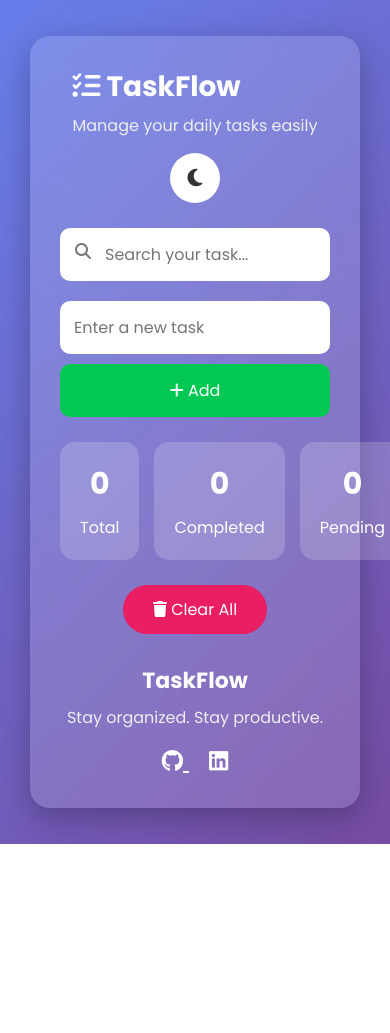
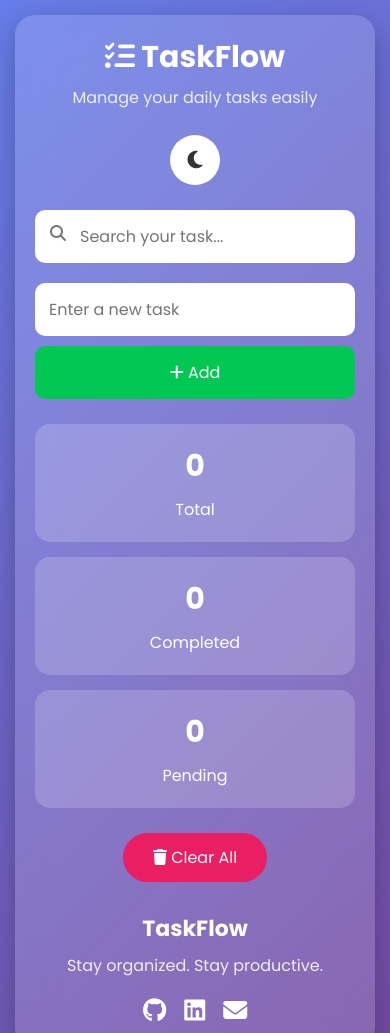
Before and after one commit to DevallaKeerthana/To_Do-List, a plain HTML site: page index.html in a window 390 px wide. Shown: the top 1033 px of the page. Before the commit the page ends 844 px from the top, so only its background shows below. Drawn offline with Linux system fonts and the light colour scheme.

Commit message:
Updated responsive design and improved UI

```diff
--- a/index.html
+++ b/index.html
@@ -89,6 +89,9 @@
                 <a href="https://www.linkedin.com/in/devalla-keerthana-0b95ab2a2/" target="_blank">
                     <i class="fa-brands fa-linkedin"></i>
                 </a>
+                <a href="mailto:devallakeerthana04@gmail.com">
+                <i class="fa-solid fa-envelope"></i>
+                </a>
             </div>
         </div>
         </footer>
--- a/style.css
+++ b/style.css
@@ -1,7 +1,8 @@
-/*Google Font*/
+/* Google Font */
 @import url('https://fonts.googleapis.com/css2?family=Poppins:wght@300;400;500;600;700&display=swap');
 
 /*Reset*/
+
 *{
     margin:0;
     padding:0;
@@ -10,6 +11,7 @@
 }
 
 /*Body*/
+
 body{
     min-height:100vh;
     display:flex;
@@ -20,12 +22,14 @@ body{
     padding:30px;
 }
 
-/*Dark Theme*/
-body{
-    background: linear-gradient(135deg, #667eea, #764ba2);
+/* Dark Theme */
+
+body.dark{
+    background:linear-gradient(135deg,#111827,#1f2937);
 }
 
 /*Container*/
+
 .container{
     width:100%;
     max-width:700px;
@@ -36,13 +40,15 @@ body{
     box-shadow:0 10px 30px rgba(0,0,0,.25);
     color:white;
     transition:.4s;
+    overflow:hidden;
 }
 
-body.dark{
-    background:linear-gradient(135deg,#111827,#1f2937);
+body.dark .container{
+    background:rgba(20,20,20,.6);
 }
 
 /*Header*/
+
 header{
     display:flex;
     justify-content:space-between;
@@ -76,6 +82,7 @@ header p{
 }
 
 /*Search Box*/
+
 .search-box{
     position:relative;
     margin-bottom:20px;
@@ -98,6 +105,7 @@ header p{
 }
 
 /*Input Section*/
+
 .input-section{
     display:flex;
     gap:10px;
@@ -130,6 +138,7 @@ header p{
 }
 
 /*Statistics*/
+
 .stats{
     display:grid;
     grid-template-columns:repeat(3,1fr);
@@ -158,6 +167,7 @@ header p{
 }
 
 /*Task List*/
+
 #taskList{
     list-style:none;
 }
@@ -177,20 +187,19 @@ header p{
     transform:scale(1.02);
 }
 
-/*Task Text*/
 .task-text{
     flex:1;
     font-size:17px;
     margin-right:15px;
 }
 
-/*Completed Task*/
 .completed{
     text-decoration:line-through;
     color:#9cff9c;
 }
 
 /*Action Buttons*/
+
 .actions{
     display:flex;
     gap:8px;
@@ -231,6 +240,7 @@ header p{
 }
 
 /*Bottom Button*/
+
 .bottom-buttons{
     margin-top:25px;
     text-align:center;
@@ -251,7 +261,8 @@ header p{
     transform:scale(1.05);
 }
 
-/*Footer*/
+/*Footer */
+
 footer{
     margin-top:30px;
     text-align:center;
@@ -267,10 +278,18 @@ footer{
     color:#eeeeee;
 }
 
+.social-icons{
+    display:flex;
+    justify-content:center;
+    align-items:center;
+    gap:20px;
+    flex-wrap:wrap;
+    margin-top:15px;
+}
+
 .social-icons a{
     color:white;
-    margin:0 10px;
-    font-size:22px;
+    font-size:24px;
     transition:.3s;
 }
 
@@ -279,33 +298,82 @@ footer{
     transform:scale(1.2);
 }
 
-/*Responsive*/
-@media(max-width:768px){
+/*Responsive */
+
+@media (max-width:768px){
+
+body{
+    padding:15px;
+}
+
+.container{
+    width:100%;
+    max-width:100%;
+    padding:20px;
+}
 
 header{
     flex-direction:column;
+    align-items:center;
+    text-align:center;
     gap:15px;
-}j
+}
 
-.stats{
-    grid-template-columns:1fr;
+header h1{
+    font-size:30px;
+}
+
+.theme-btn{
+    margin-top:10px;
 }
 
 .input-section{
     flex-direction:column;
 }
 
+.input-section input,
 .input-section button{
     width:100%;
 }
 
-header h1{
-    font-size:28px;
+.stats{
+    grid-template-columns:1fr;
+}
+
+.card{
+    width:100%;
+}
+
+#taskList li{
+    flex-direction:column;
+    align-items:flex-start;
+    gap:12px;
+}
+
+.actions{
+    width:100%;
+    justify-content:flex-end;
+}
+
+footer{
+    text-align:center;
+}
+
+.social-icons{
+    gap:18px;
 }
 
 }
 
-/*Scroll Bar*/
+/*Images */
+
+img{
+    max-width:100%;
+    height:auto;
+}
+
+/*Scroll Bar */
+
 ::-webkit-scrollbar{
     width:8px;
 }
```
